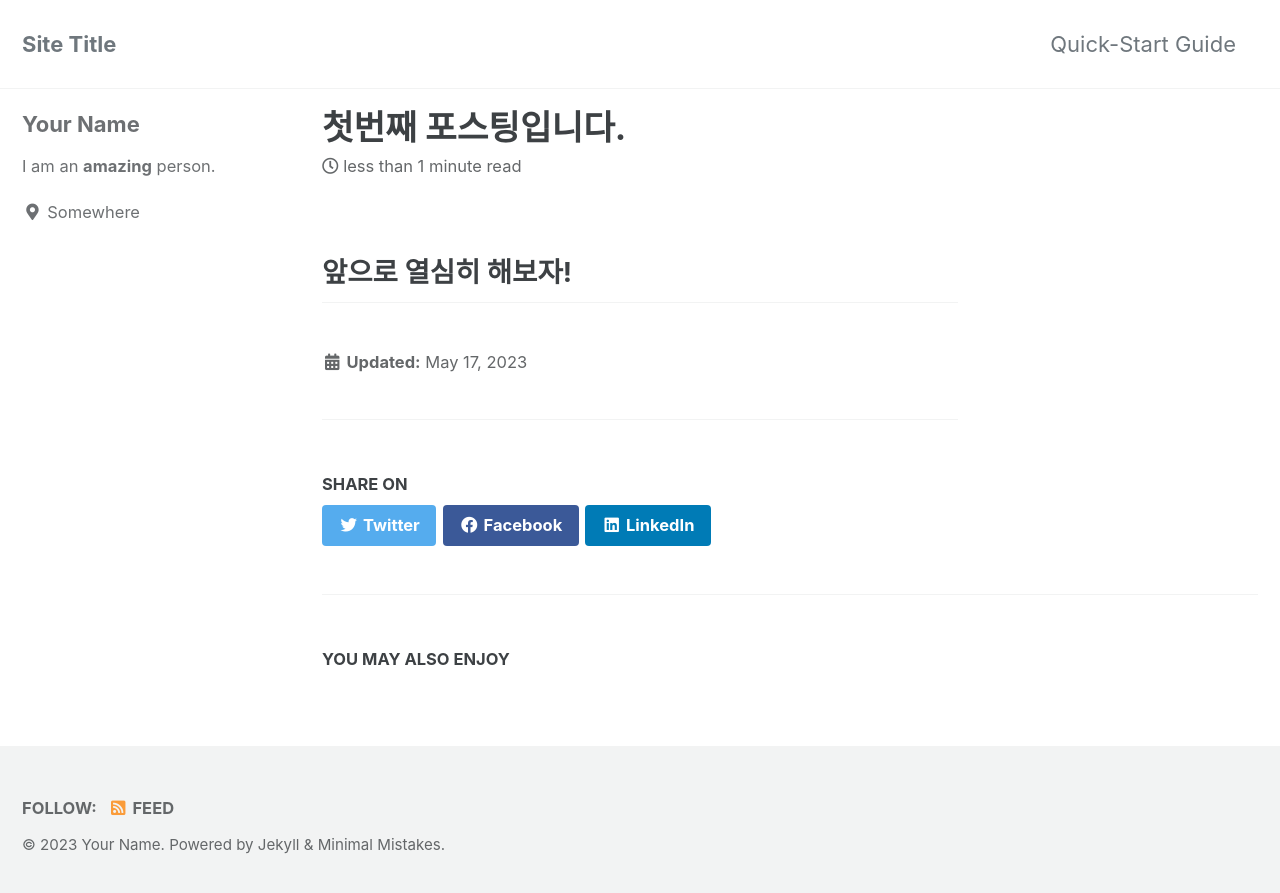
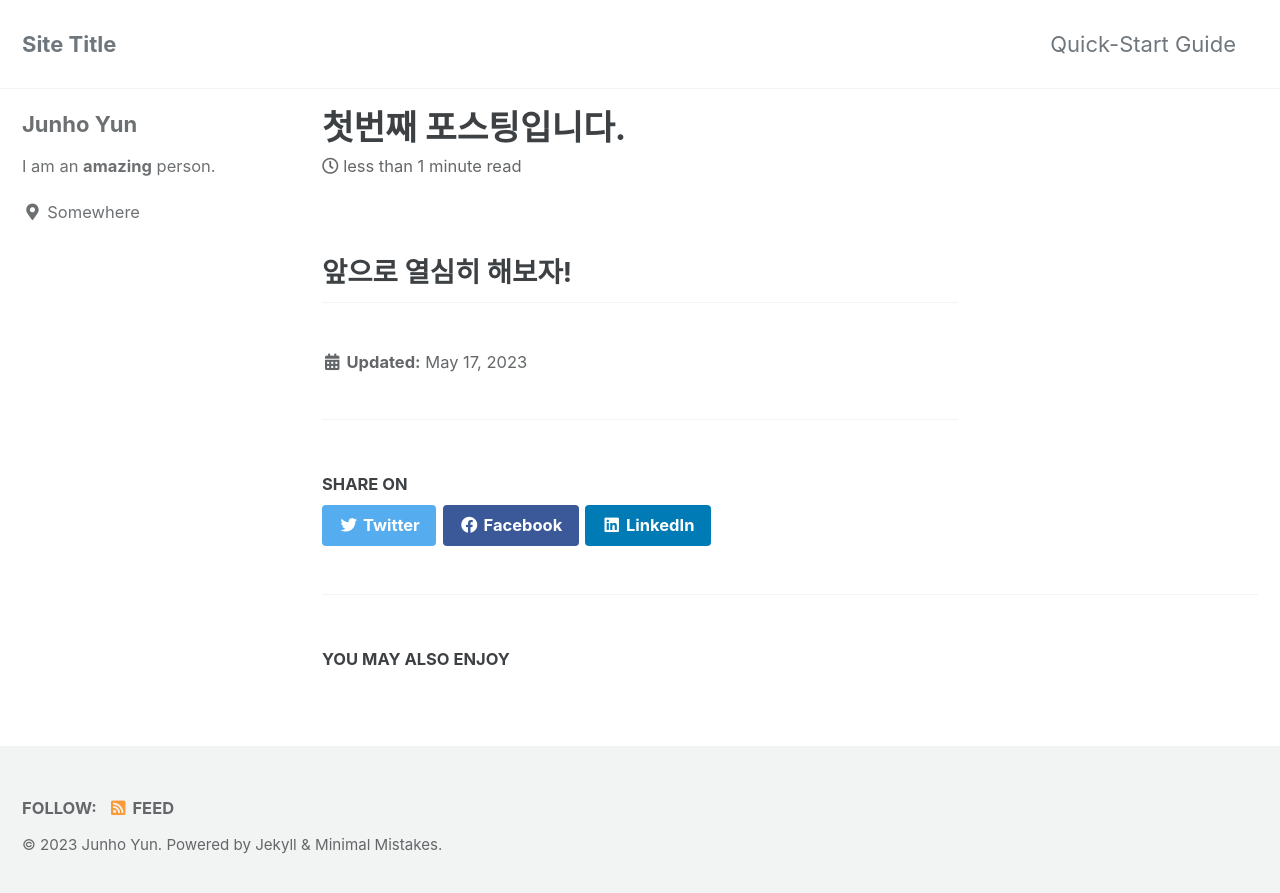
Before and after one commit to apran42/apran42.github.io, a Jekyll site: the page built from _posts/2023-05-17-first-post.md, in a window 1280 px wide. Shown: the top 893 px of the page. Built offline with Jekyll 4.4.1, drawn with Linux system fonts in a browser that asks for light colours; cached includes are drawn as plain includes.

Commit message:
Update _config.yml

```diff
--- a/_config.yml
+++ b/_config.yml
@@ -19,7 +19,7 @@ locale                   : "en-US"
 title                    : "Site Title"
 title_separator          : "-"
 subtitle                 : # site tagline that appears below site title in masthead
-name                     : "Your Name"
+name                     : "Junho Yun"
 description              : "An amazing website."
 url                      : "https://apran42.github.io"
 baseurl                  : # the subpath of your site, e.g. "/blog"
@@ -66,7 +66,7 @@ lunr:
   search_within_pages    : # true, false (default)
 algolia:
   application_id         : # YOUR_APPLICATION_ID
-  index_name             : # Junho Yun
+  index_name             : "Junho Yun"
   search_only_api_key    : # YOUR_SEARCH_ONLY_API_KEY
   powered_by             : # true (default), false
 google:
@@ -104,7 +104,7 @@ analytics:
 
 # Site Author
 author:
-  name             : "Your Name"
+  name             : "Junho Yun"
   avatar           : # path of avatar image, e.g. "/assets/images/bio-photo.jpg"
   bio              : "I am an **amazing** person."
   location         : "Somewhere"
```
